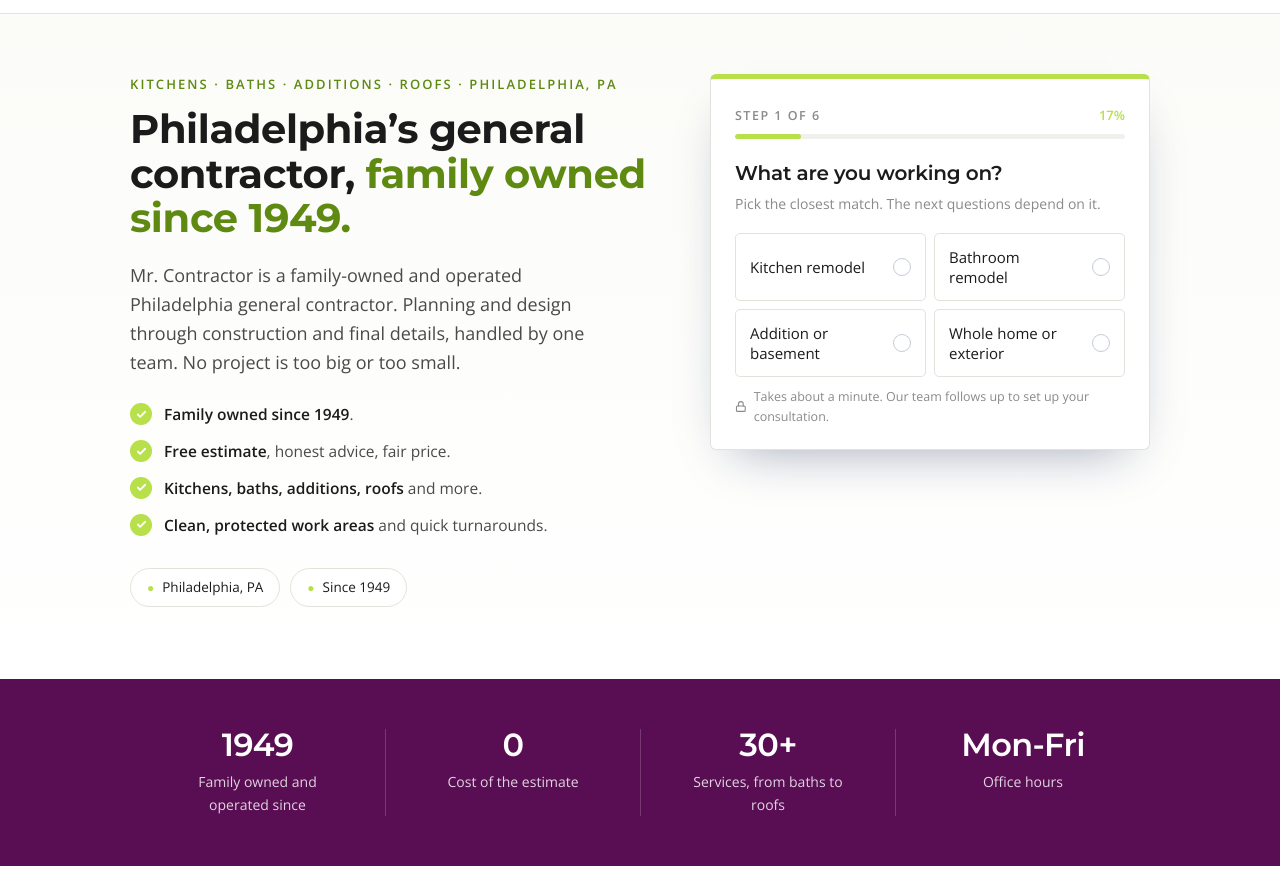
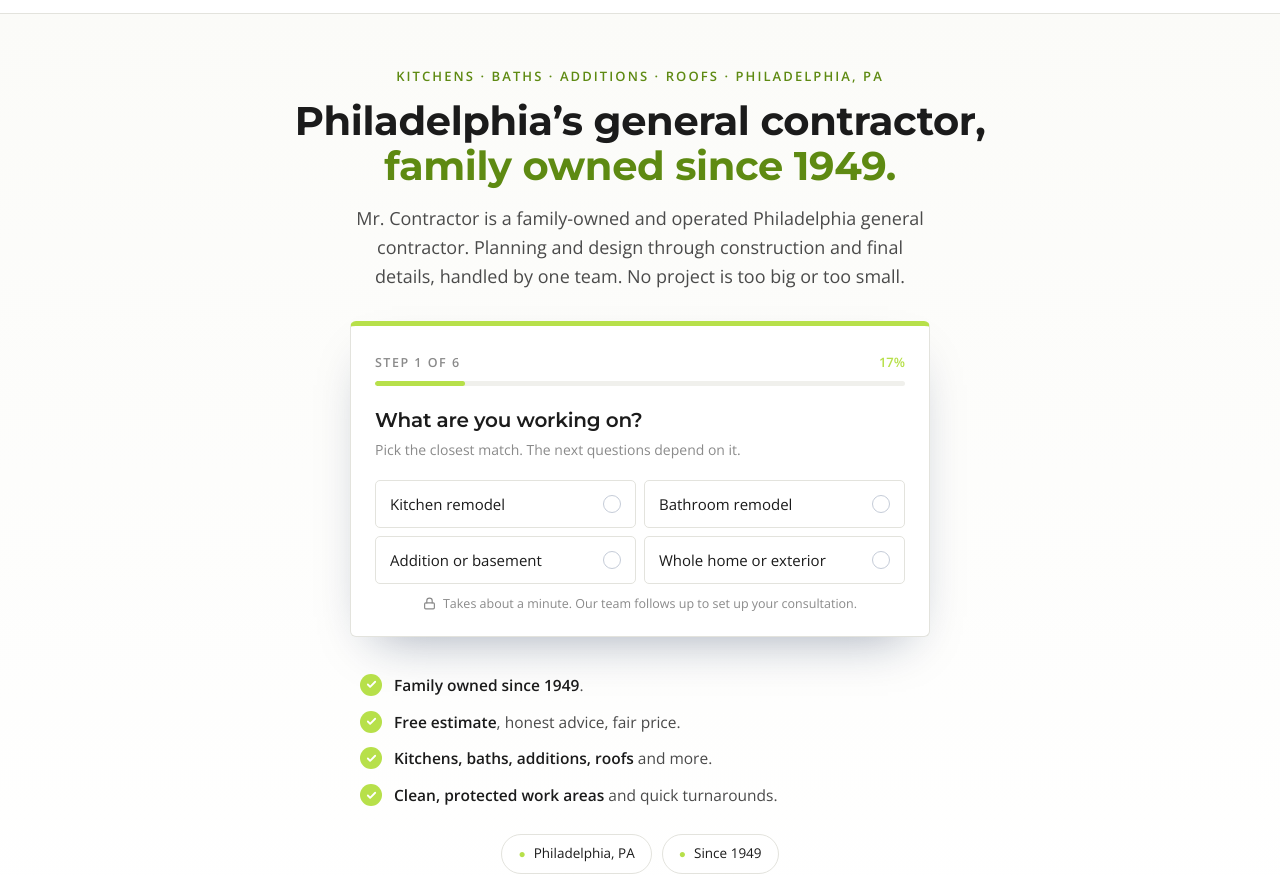
Before and after one commit to sheafox1/mr-contractor-inc, a plain HTML site: page index.html in a window 1280 px wide. Shown: the part 89-964 px from the top of the page. Drawn offline with nearby package versions, Linux system fonts and the light colour scheme.

Commit message:
Centered application form and cash referral reward
Co-Authored-By: Claude Sonnet 5.5 <noreply@anthropic.com>

```diff
--- a/index.html
+++ b/index.html
@@ -240,6 +240,15 @@
   .awards { display:flex; flex-wrap:wrap; gap:14px; align-items:center; justify-content:center; margin-top:16px; }
   .awards img { height: 64px; width:auto; background: var(--navy); border-radius: 8px; padding: 8px 12px; }
   .opts.one { grid-template-columns: 1fr; }
+
+  /* centered hero (Shea 2026-11-17): headline, sub-headline, the form in the middle, information below */
+  .hero-c { text-align: center; padding-top: 52px; padding-bottom: 64px; }
+  .hero-c h1 { max-width: 26ch; margin: 0 auto 16px; text-wrap: balance; }
+  .hero-c .lede { margin: 0 auto 30px; max-width: 56ch; }
+  .hero-c .lab { margin-left: auto; margin-right: auto; }
+  .card-c { max-width: 580px; margin: 0 auto 36px; text-align: left; }
+  .ticks-c { max-width: 560px; margin: 0 auto 26px; text-align: left; }
+  .badges-c { justify-content: center; }
   .hrow .brand { height: 70px !important; width: auto; }
   .flogo { height: 80px !important; width: auto; background:none !important; padding:0 !important; }
   footer { background: #590E54 !important; }
@@ -267,25 +276,11 @@
 </header>
 
 <div class="hero-wrap">
-<div class="inner hero">
-  <div class="hgrid">
-    <div>
+<div class="inner hero hero-c">
   <p class="lab">Kitchens &middot; Baths &middot; Additions &middot; Roofs &middot; Philadelphia, PA</p>
   <h1>Philadelphia&rsquo;s general contractor, <em>family owned since 1949.</em></h1>
   <p class="lede">Mr. Contractor is a family-owned and operated Philadelphia general contractor. Planning and design through construction and final details, handled by one team. No project is too big or too small.</p>
-      <ul class="ticks">
-        <li><span class="ck"><svg width="11" height="11" viewBox="0 0 24 24" fill="none" stroke="#fff" stroke-width="4" stroke-linecap="round" stroke-linejoin="round"><path d="M20 6 9 17l-5-5"/></svg></span><span><b>Family owned since 1949</b>.</span></li>
-        <li><span class="ck"><svg width="11" height="11" viewBox="0 0 24 24" fill="none" stroke="#fff" stroke-width="4" stroke-linecap="round" stroke-linejoin="round"><path d="M20 6 9 17l-5-5"/></svg></span><span><b>Free estimate</b>, honest advice, fair price.</span></li>
-        <li><span class="ck"><svg width="11" height="11" viewBox="0 0 24 24" fill="none" stroke="#fff" stroke-width="4" stroke-linecap="round" stroke-linejoin="round"><path d="M20 6 9 17l-5-5"/></svg></span><span><b>Kitchens, baths, additions, roofs</b> and more.</span></li>
-        <li><span class="ck"><svg width="11" height="11" viewBox="0 0 24 24" fill="none" stroke="#fff" stroke-width="4" stroke-linecap="round" stroke-linejoin="round"><path d="M20 6 9 17l-5-5"/></svg></span><span><b>Clean, protected work areas</b> and quick turnarounds.</span></li>
-      </ul>
-      <div class="badges">
-        <span class="badge"><i>&#9679;</i> Philadelphia, PA</span>
-        <span class="badge"><i>&#9679;</i> Since 1949</span>
-      </div>
-    </div>
-
-    <div class="card">
+  <div class="card card-c">
     <div class="ctop"><span class="cstep" id="stepLab">Step 1 of 6</span><span class="cpct" id="pct">17%</span></div>
     <div class="track"><div class="fill" id="fill"></div></div>
     <div id="stage"></div>
@@ -295,6 +290,15 @@
       Takes about a minute. Our team follows up to set up your consultation.
     </div>
   </div>
+  <ul class="ticks ticks-c">
+        <li><span class="ck"><svg width="11" height="11" viewBox="0 0 24 24" fill="none" stroke="#fff" stroke-width="4" stroke-linecap="round" stroke-linejoin="round"><path d="M20 6 9 17l-5-5"/></svg></span><span><b>Family owned since 1949</b>.</span></li>
+        <li><span class="ck"><svg width="11" height="11" viewBox="0 0 24 24" fill="none" stroke="#fff" stroke-width="4" stroke-linecap="round" stroke-linejoin="round"><path d="M20 6 9 17l-5-5"/></svg></span><span><b>Free estimate</b>, honest advice, fair price.</span></li>
+        <li><span class="ck"><svg width="11" height="11" viewBox="0 0 24 24" fill="none" stroke="#fff" stroke-width="4" stroke-linecap="round" stroke-linejoin="round"><path d="M20 6 9 17l-5-5"/></svg></span><span><b>Kitchens, baths, additions, roofs</b> and more.</span></li>
+        <li><span class="ck"><svg width="11" height="11" viewBox="0 0 24 24" fill="none" stroke="#fff" stroke-width="4" stroke-linecap="round" stroke-linejoin="round"><path d="M20 6 9 17l-5-5"/></svg></span><span><b>Clean, protected work areas</b> and quick turnarounds.</span></li>
+  </ul>
+  <div class="badges badges-c">
+        <span class="badge"><i>&#9679;</i> Philadelphia, PA</span>
+        <span class="badge"><i>&#9679;</i> Since 1949</span>
   </div>
 </div>
 </div>
```
Also changed, not shown: referral/index.html (+5 -5 lines). Lines whose indentation alone changed are shown as unchanged.
